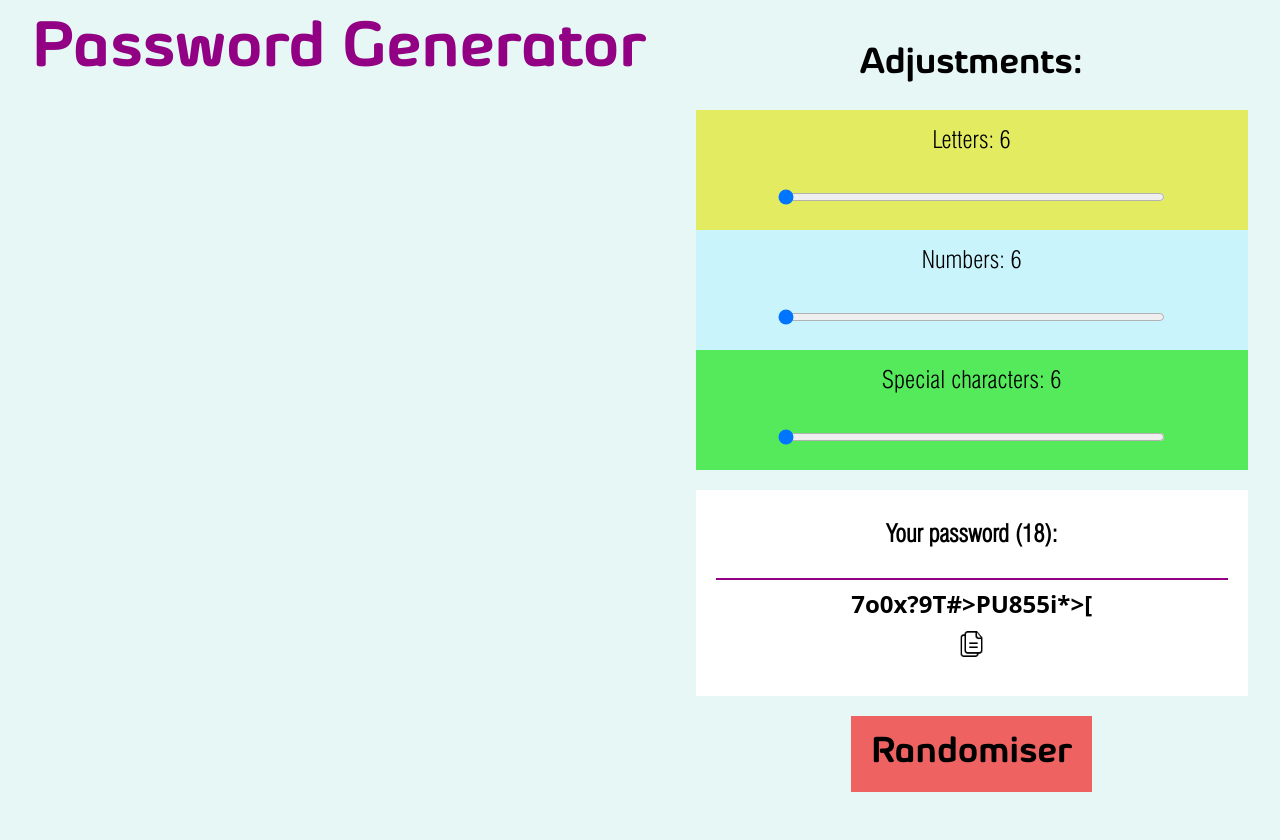
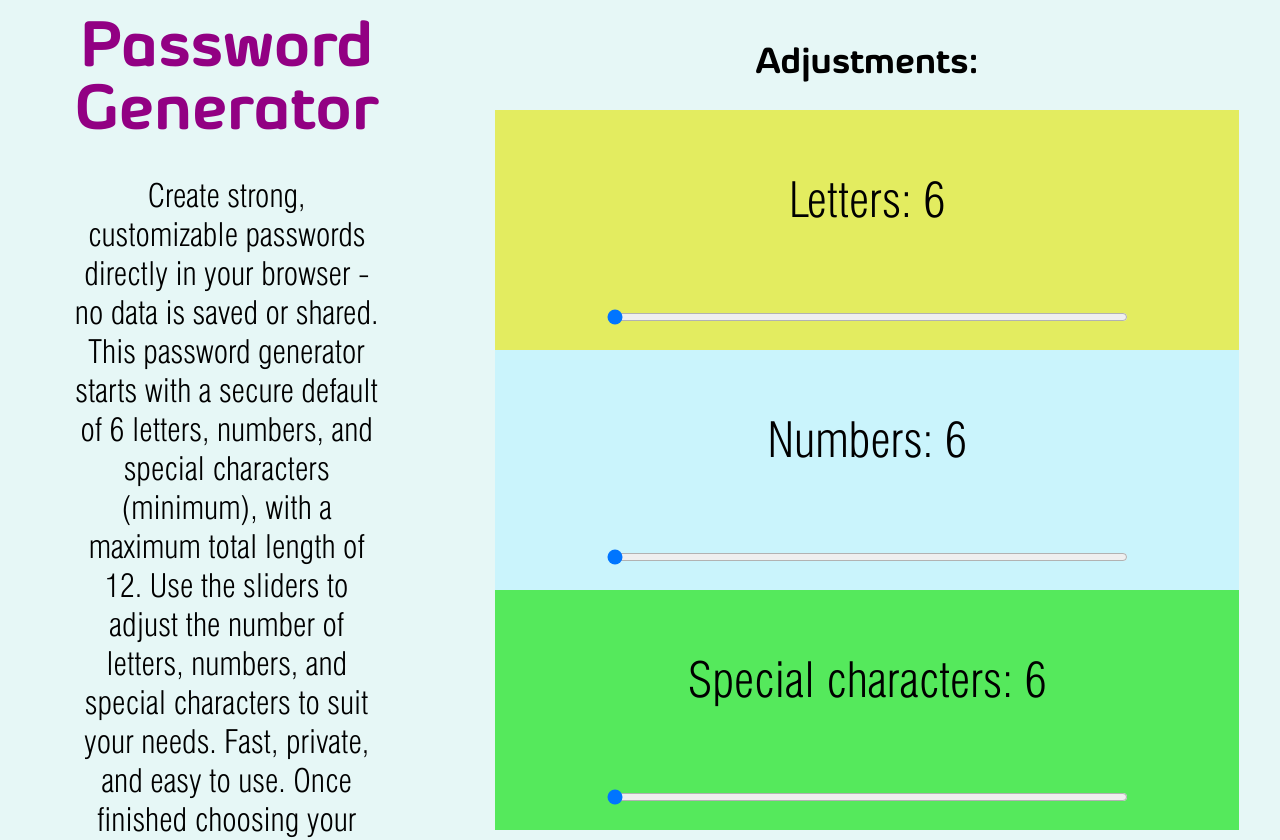
Before and after one commit to Lucy-de-Rojas/password-generator, a plain HTML site: page index.html in a window 1280 px wide. Shown: the top 840 px of the page. Drawn offline with Linux system fonts and the light colour scheme.

Commit message:
added intro para

```diff
--- a/index.html
+++ b/index.html
@@ -10,7 +10,15 @@
         <link rel="icon" href="./Media/passwordGeneratorFavicon.ico" type="image/x-icon">
 </head>
 <body>
-        <h1>Password Generator</h1>
+        <header>
+                <h1>Password Generator</h1>
+                <p>
+                        Create strong, customizable passwords directly in your browser - no data is saved or shared. This password generator starts with a secure default of 6 letters, numbers, and special characters (minimum), with a maximum total length of 12. Use the sliders to adjust the number of letters, numbers, and special characters to suit your needs. Fast, private, and easy to use. Once finished choosing your password, simply clik it to copy it.
+
+
+                        </p>
+
+        </header>
 
         <hr>
         <main>
--- a/styles.css
+++ b/styles.css
@@ -53,14 +53,17 @@ h2 {
         text-align: center;
 }
 
-
+p {
+        font-family: numbers;
+        font-size: 200%;
+        padding: 30px;
+}
 
 
 
 input[type="range"] {
         width: 90%;
 }
-
 
 
 
@@ -75,14 +78,19 @@ main {
 
 
 
-@media screen and (min-width: 600px) {
+@media screen and (min-width: 1000px) {
         body {
                 flex-direction: row;
                 justify-content: space-around;
                 padding: 20px;
         }
 
+        header {
+                width: 30%;
+        }
+
         main {
+                width: 60%;
                 font-size: 150%;
                 line-height: 2.5;
                 margin-bottom: 100px;
```
